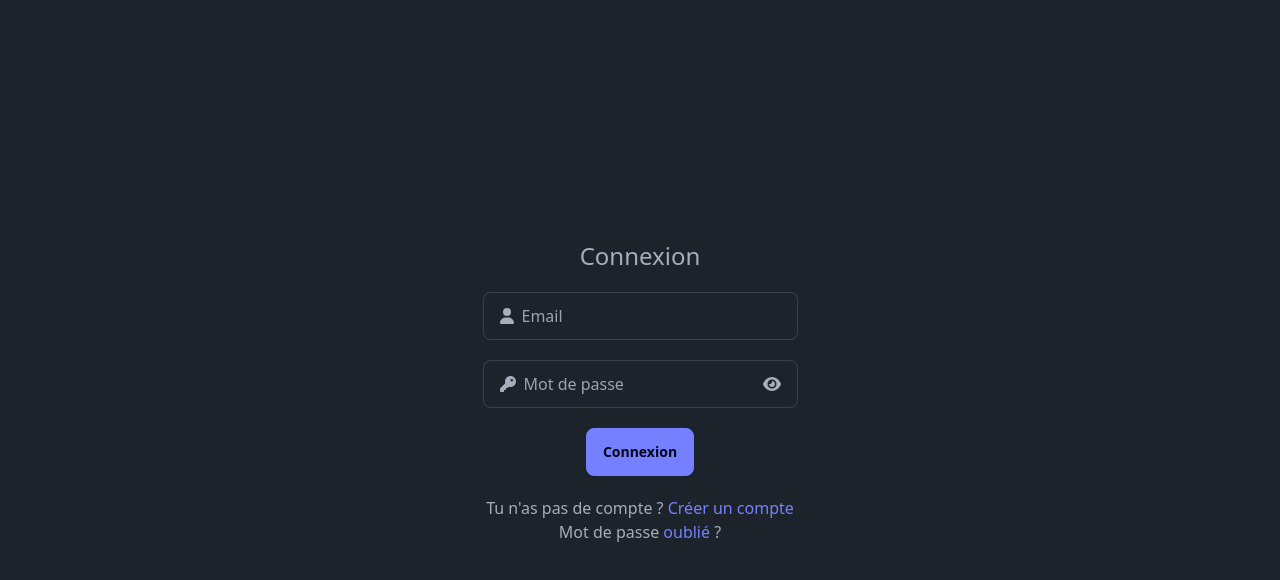
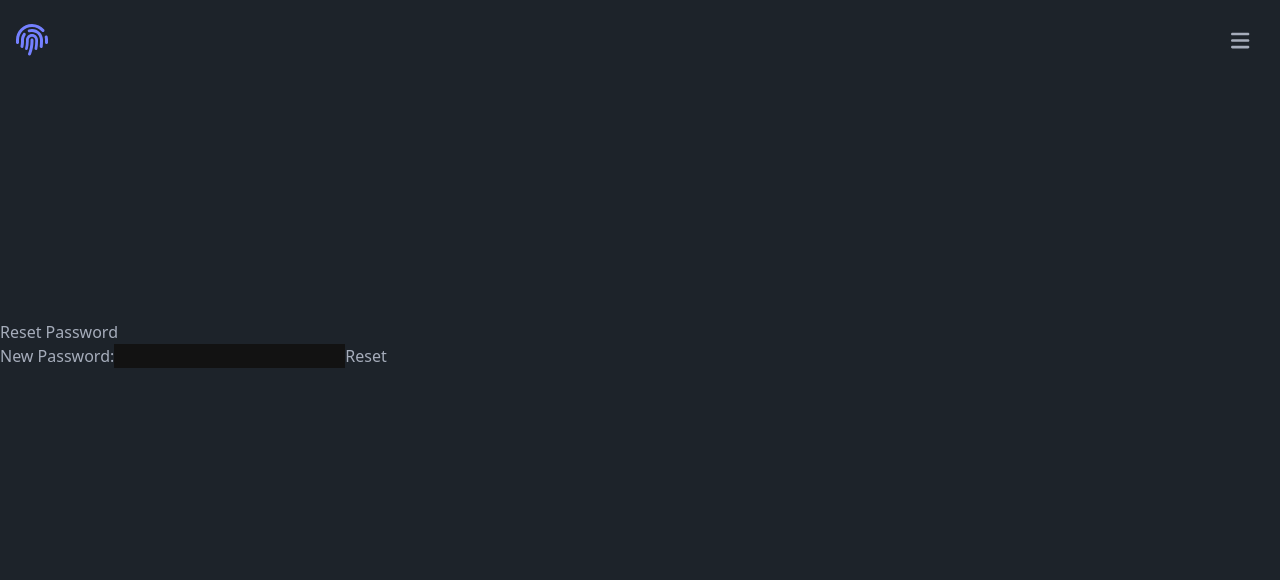
Before and after one commit to IceWizer/password-manager-front-2, a Vue app: page /reset-password/1 in a window 1280 px wide. Before the commit this address led to /login. Shown: the top 580 px of the page. Built offline with nearby package versions, Linux system fonts and the light colour scheme.

Commit message:
Forgot password

```diff
--- a/src/router/routes/pages.ts
+++ b/src/router/routes/pages.ts
@@ -50,6 +50,26 @@ const routes = [
         }
     },
     {
+        path: '/forgotten-password',
+        name: 'forgotten-password',
+        component: () => import('@/views/pages/authentication/ForgotPassword.vue'),
+        meta: {
+            requiresAuth: false,
+            redirectIfLoggedIn: true,
+            layout: 'full'
+        }
+    },
+    {
+        path: '/reset-password/:token',
+        name: 'reset-password',
+        component: () => import('@/views/pages/authentication/ResetPassword.vue'),
+        meta: {
+            requiresAuth: false,
+            redirectIfLoggedIn: true,
+            layout: 'full'
+        }
+    },
+    {
         path: '/error-404',
         name: 'error-404',
         component: () => import('@/views/pages/miscellaneous/Error404.vue'),
--- a/src/store/modules/authStore.js
+++ b/src/store/modules/authStore.js
@@ -33,6 +33,22 @@ export default ({
                 null
             )
         },
+        forgotPassword({ commit }, payload) {
+            return apiRequest(
+                `auth/forgot-password`,
+                'POST',
+                null,
+                payload
+            )
+        },
+        resetPassword({ commit }, payload) {
+            return apiRequest(
+                `auth/reset-password/${payload.token}`,
+                'POST',
+                null,
+                { password: payload.password }
+            )
+        },
         logout({ commit }) {
             return apiRequest(
                 'auth/logout',
--- /dev/null
+++ b/src/views/pages/authentication/ForgotPassword.vue
@@ -0,0 +1,34 @@
+<template>
+    <div>
+        <h1>Forgot Password</h1>
+        <p v-if="emailSended">An email has been sent to you with instructions on how to reset your password.</p>
+        <form @submit.prevent="submitForm" v-if="emailSended === false">
+            <label for="email">Email:</label>
+            <input type="email" id="email" v-model="email" required>
+            <button type="submit">Reset Password</button>
+        </form>
+    </div>
+</template>
+
+<script>
+export default {
+    data() {
+        return {
+            email: '',
+            emailSended: false,
+        };
+    },
+    methods: {
+        submitForm() {
+            this.$store.dispatch('auth_store/forgotPassword', { email: this.email })
+                .then(() => {
+                    this.emailSended = true;
+                });
+        }
+    }
+};
+</script>
+
+<style scoped>
+/* Add your custom styles here */
+</style>
--- a/src/views/pages/authentication/Login.vue
+++ b/src/views/pages/authentication/Login.vue
@@ -46,7 +46,7 @@
                 </p>
                 <p>
                     Mot de passe
-                    <router-link to="register" class="text-primary"> oublié </router-link> ?
+                    <router-link to="forgotten-password" class="text-primary"> oublié </router-link> ?
                 </p>
             </div>
         </div>
--- /dev/null
+++ b/src/views/pages/authentication/ResetPassword.vue
@@ -0,0 +1,38 @@
+<template>
+    <div>
+        <h1>Reset Password</h1>
+        <form @submit.prevent="resetPassword">
+            <label for="new-password">New Password:</label>
+            <input type="password" id="new-password" v-model="password" required>
+            <button type="submit">Reset</button>
+        </form>
+    </div>
+</template>
+
+<script>
+export default {
+    data() {
+        return {
+            email: '',
+            password: ''
+        };
+    },
+    methods: {
+        resetPassword() {
+            let token = this.$route.params.token;
+
+            this.$store.dispatch('auth_store/resetPassword', { token: token, password: this.password })
+                .then(() => {
+                    this.$router.push({ name: 'login' });
+                })
+                .catch((error) => {
+                    console.log('error', error);
+                })
+        }
+    }
+};
+</script>
+
+<style scoped>
+/* Add your custom styles here */
+</style>
```
